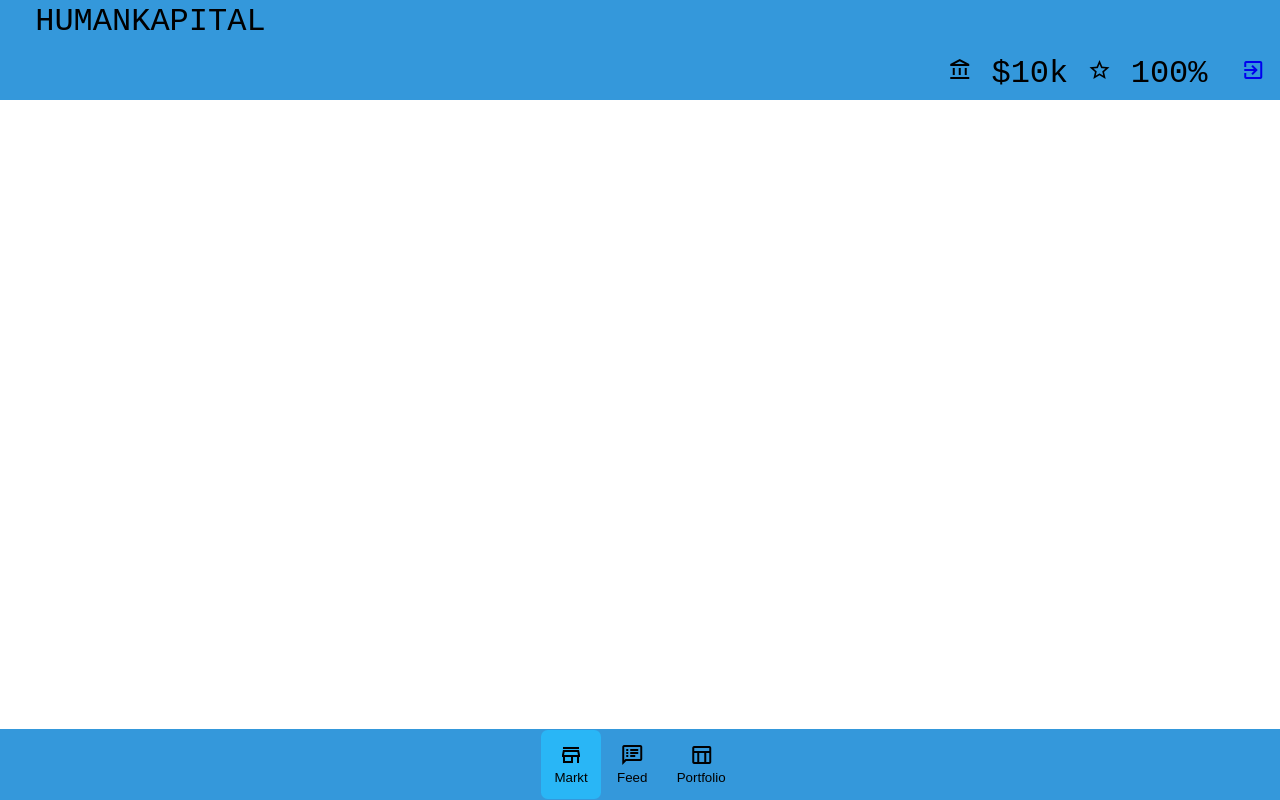
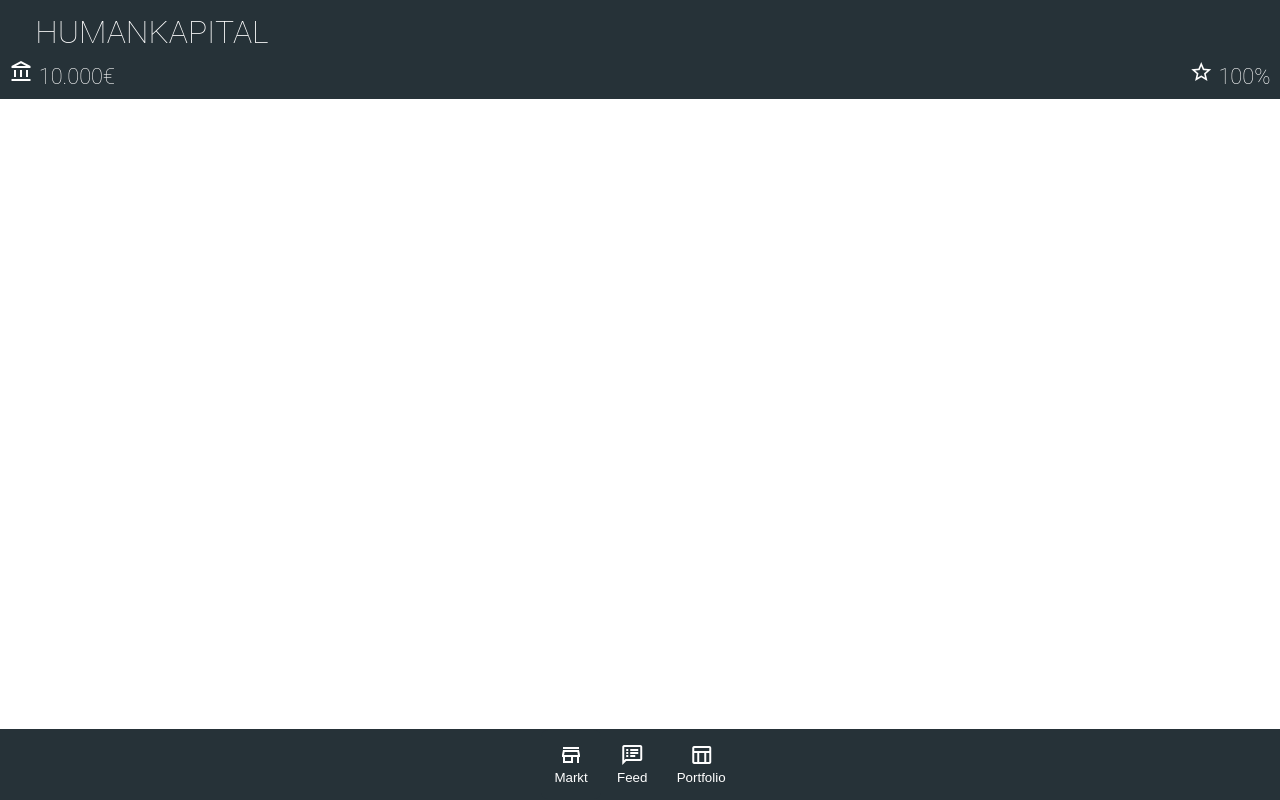
Before and after one commit to otto001/HumanKapital, a Django app: page /market in a window 1280 px wide. Run offline with Django 3.2, Linux system fonts and the light colour scheme; data comes from the database, SQL or seed files in the repository; data that the repository does not hold is empty.

Commit message:
styled market

```diff
--- a/backend/static/style.css
+++ b/backend/static/style.css
@@ -1,31 +1,49 @@
 header {
     width: 100%;
-    background-color: #3498db;
+    background-color: #263238;
     font-size: 2em;
-    font-family: "Courier New", Courier, monospace;
+    font-family: Roboto, sans-serif;
     top: 0;
 }
 .header-title {
     margin: 0.1em;
     padding-left: 1em;
+    padding-top: 0.3em;
+    color: #ffffff;
 }
 .header-right {
-    float: right;
+    margin: 0.3em;
+    flex-direction: row;
+    justify-content: space-between;
+    display: flex;
+    width: auto;
+}
+.header-left-item {
+
     margin: 0;
     display: inline-block;
+    color: #ffffff;
+    font-size: 0.68em;
+
 }
+
 .header-right-item {
+
     margin: 0;
     display: inline-block;
+    color: #ffffff;
+    font-size: 0.68em;
+
 }
 .icon {
     width: 1em;
     height: 1em;
+    color: #ffffff;
 }
 footer {
     bottom: 0;
     width: 100%;
-    background-color: #3498db;
+    background-color: #263238;
     text-align: center;
     height: auto;
 }
@@ -43,25 +61,27 @@ main {
     border: 0;
     margin: 0.1em;
     background: none;
+    color: #ffffff;
 }
 .round-btn:hover,
 .round-btn-active {
+    color: #ffffff;
     padding: 1em;
     border: 0;
     margin: 0.1em;
     border-color: black;
     border-radius: 0.5em;
     border-width: 0.2em;
-    background-color: #29b6f6;
+    background-color: #263238;
     cursor: pointer;
 }
 .round-btn:active,
 .round-btn-active:active,
 .btn:active {
-    background-color: #0086c3;
+    background-color: #263238;
 }
 html {
-    font-family: Verdana, Geneva, Tahoma, sans-serif;
+    font-family: Roboto, sans-serif;
     font-weight: 100;
     height: 100%;
     margin: 0;
@@ -73,6 +93,8 @@ body {
     display: table;
     table-layout: fixed;
 }
+
+ .material-icons-outlined-star{float: bottom;}
 .feed {
     text-align: center;
 }
@@ -98,10 +120,10 @@ body {
     border: 0;
 }
 .btn:hover {
-    background-color: #29b6f6;
+    background-color: #263238;
 }
 .btn:active {
-    background-color: #0086c3;
+    background-color: #263238;
 }
 
 .market-list {
--- a/backend/templates/market.html
+++ b/backend/templates/market.html
@@ -17,9 +17,9 @@
     <div class="header-title">HUMANKAPITAL
     </div>
       <div class="header-right">
-        <div class="header-right-item"><i class="icon material-icons-outlined">account_balance</i> $10k</div>
+        <div class="header-left-item"><i class="icon material-icons-outlined">account_balance</i> 10.000€</div>
         <div class="header-right-item"><i class="icon material-icons-outlined">star_border</i> 100%</div>
-        <a href="index.html"><button class="round-btn"><span class="icon material-icons-outlined">exit_to_app</i></span></a>
+
       </div>
   </header>
   <main>
--- a/frontend/portfolio.html
+++ b/frontend/portfolio.html
@@ -19,7 +19,7 @@
 
     </div>
       <div class="header-right">
-        <div class="header-right-item"><span class="icon material-icons-outlined">account_balance</span> $10k</div>
+        <div class="header-right-item"><span class="icon material-icons-outlined">account_balance</span> 10.000€</div>
         <div class="header-right-item"><span class="icon material-icons-outlined">star_border</span> 100%</div>
         <a href="index.html" class="round-btn"><span class="icon material-icons-outlined">exit_to_app</span></a>
       </div>
```
Also changed, not shown: frontend/assets/style.css (+7 -7 lines).
